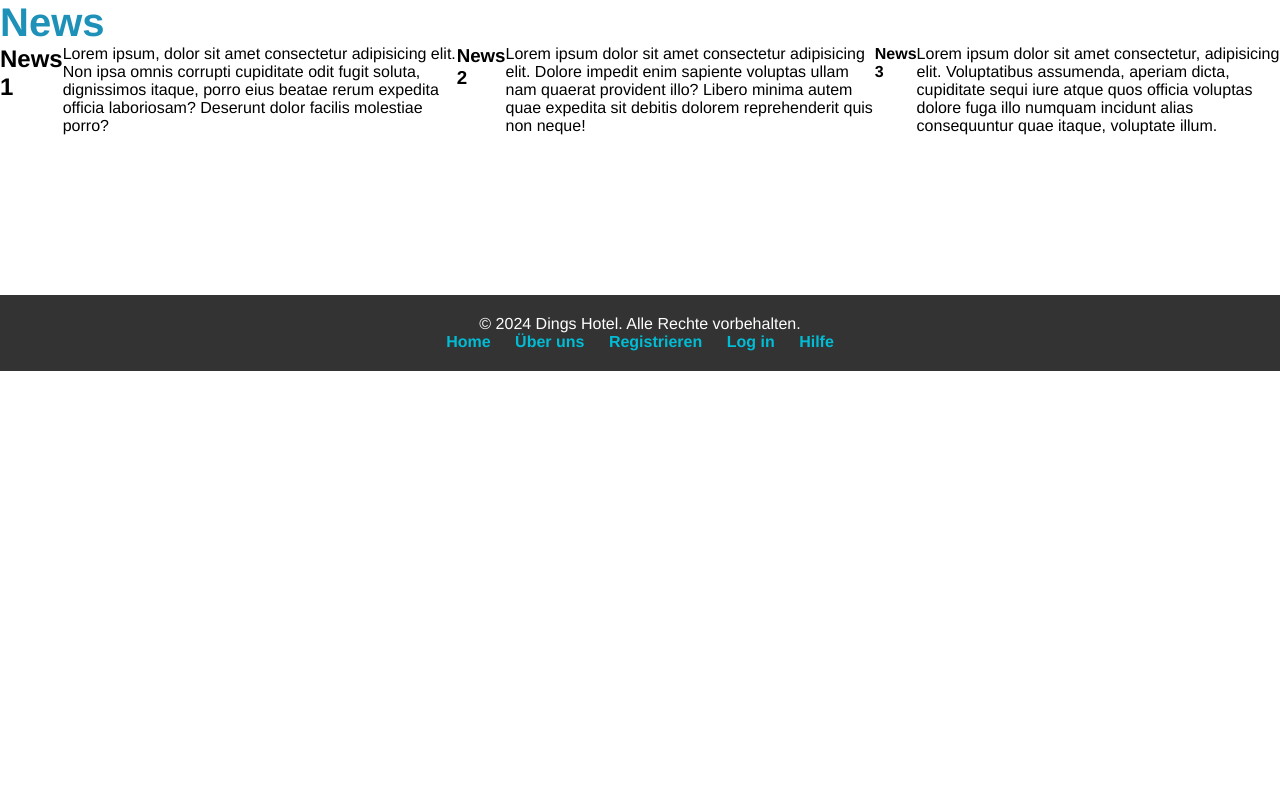
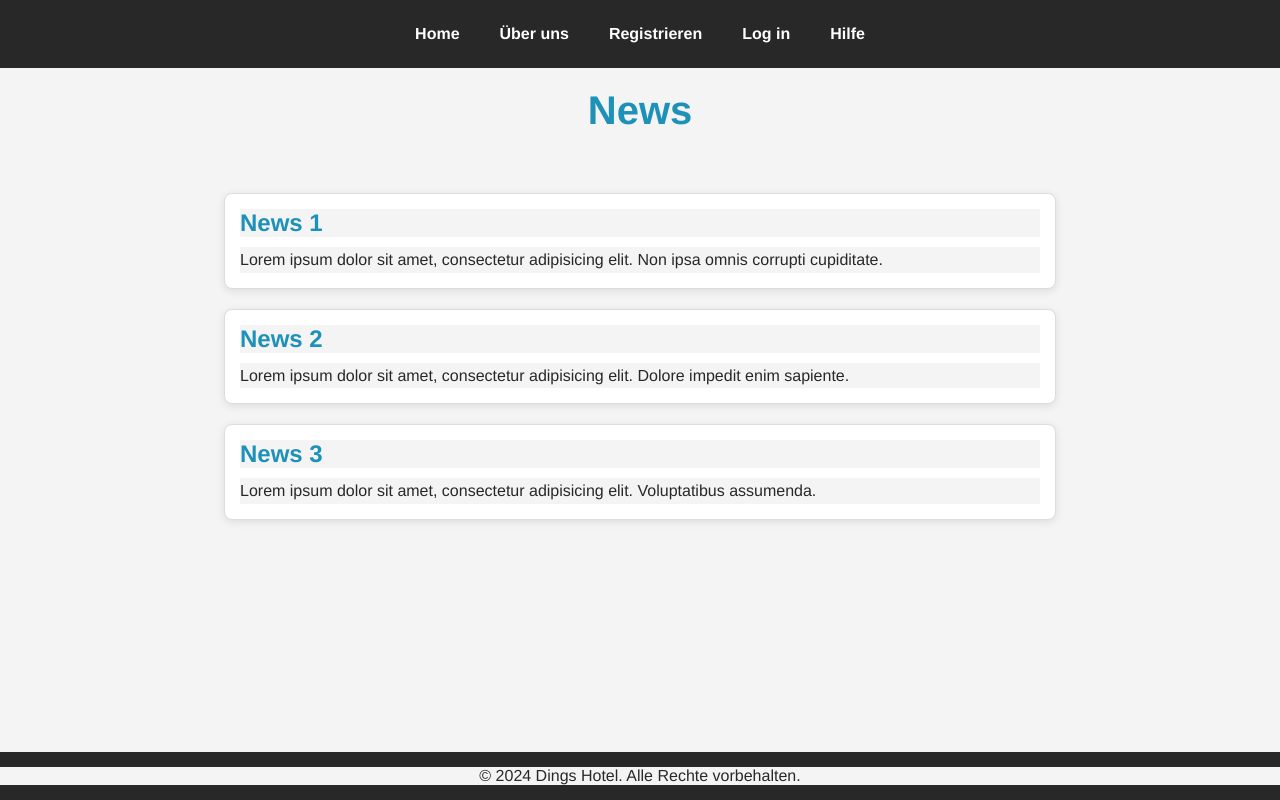
Before and after one commit to m0ritz7/Hotel, a PHP site: page /home.html in a window 1280 px wide. Run offline with PHP 8.4, Linux system fonts and the light colour scheme.

Commit message:
Styling geadded, aber Balken funktioniert nicht

```diff
--- a/home.html
+++ b/home.html
@@ -1,48 +1,41 @@
 <!DOCTYPE html>
-<html>
-
+<html lang="de">
 <head>
     <meta charset="UTF-8">
-    <meta name="viewport">
-    <link rel="stylesheet" href="style.css">
+    <meta name="viewport" content="width=device-width, initial-scale=1.0">
+    <link rel="stylesheet" href="style.css"> <!-- Stelle sicher, dass der Pfad zur CSS-Datei korrekt ist -->
     <title>News</title>
 </head>
-
 <body>
+    <div class="wrapper">
         <nav>
-
+            <a href="#">Home</a>
+            <a href="#">Über uns</a>
+            <a href="#">Registrieren</a>
+            <a href="#">Log in</a>
+            <a href="#">Hilfe</a>
         </nav>
 
-    <main>
         <h1>News</h1>
 
-        <div class="news-container">
+        <div class="content">
             <div class="news-container">
                 <h2>News 1</h2>
-                <p>Lorem ipsum, dolor sit amet consectetur adipisicing elit. Non ipsa omnis corrupti cupiditate odit
-                    fugit soluta, dignissimos itaque, porro eius beatae rerum expedita officia laboriosam? Deserunt
-                    dolor facilis molestiae porro?</p>
+                <p>Lorem ipsum dolor sit amet, consectetur adipisicing elit. Non ipsa omnis corrupti cupiditate.</p>
+            </div>
             <div class="news-container">
-                    <h3>News 2</h3>
-                    <p>Lorem ipsum dolor sit amet consectetur adipisicing elit. Dolore impedit enim sapiente voluptas
-                        ullam nam quaerat provident illo? Libero minima autem quae expedita sit debitis dolorem
-                        reprehenderit quis non neque!</p>
+                <h2>News 2</h2>
+                <p>Lorem ipsum dolor sit amet, consectetur adipisicing elit. Dolore impedit enim sapiente.</p>
+            </div>
             <div class="news-container">
-                        <h4>News 3</h4>
-                        <p>Lorem ipsum dolor sit amet consectetur, adipisicing elit. Voluptatibus assumenda, aperiam
-                            dicta, cupiditate sequi iure atque quos officia voluptas dolore fuga illo numquam incidunt
-                            alias consequuntur quae itaque, voluptate illum.</p>
-
-    </main>
+                <h2>News 3</h2>
+                <p>Lorem ipsum dolor sit amet, consectetur adipisicing elit. Voluptatibus assumenda.</p>
+            </div>
+        </div>
 
         <footer>
             <p>&copy; 2024 Dings Hotel. Alle Rechte vorbehalten.</p>
-        <a href="home.html">Home</a>
-        <a href="legalnotice.html">Über uns</a>
-        <a href="register.html">Registrieren</a>
-        <a href="login.html">Log in</a>
-        <a href="hilfe.html">Hilfe</a>
         </footer>
+    </div>
 </body>
-
 </html>
--- a/style.css
+++ b/style.css
@@ -1,36 +1,73 @@
+/* Grundstil für die gesamte Seite */
 *,
 html,
 body {
     margin: 0;
     padding: 0;
     font-family: Helvetica, sans-serif;
+    background-color: #f4f4f4; /* Leichter Hintergrund für ein modernes Design */
 }
 
-h1 {
-    color: rgb(29, 145, 184);
-    font-size: 40px;
+/* Stil für die Menüleiste (Navigation) */
+nav {
+    background-color: #282828; /* Schwarzer Menübalken */
+    padding: 15px 0; /* Nur oben und unten Padding */
+    display: flex;
+    justify-content: center; /* Links zentrieren */
+    position: sticky; /* Bleibt beim Scrollen am oberen Rand */
+    top: 0; /* Befestigung am oberen Bildschirmrand */
+    z-index: 1000; /* Überlagerung über anderen Elementen */
 }
 
-form {}
-
-img {
-    max-width: 100%;
+nav a {
+    color: #ffffff; /* Blaue Schriftfarbe für Links im Menü */
+    background-color: #282828;
+    text-decoration: none;
+    font-weight: bold;
+    padding: 10px 20px; /* Innenabstand für mehr Klickenbarkeit */
+    transition: background-color 0.3s; /* Sanfter Übergang für den Hover-Effekt */
 }
 
-#introduction {
-    font-size: 2;
+nav a:hover {
+    background-color: #ff5a00; /* Etwas hellerer Hintergrund beim Hover über den Links */
+    color: #282828; /* Weiße Schrift beim Hover */
+    border-radius: 5px; /* Runde Ecken für ein modernes Aussehen */
 }
 
-.color {
-    color: rgb(134, 43, 226);
+/* Hauptüberschrift */
+h1 {
+    color: rgb(29, 145, 184); /* Blaue Hauptüberschrift */
+    font-size: 40px;
+    text-align: center;
+    margin: 20px 0;
 }
 
+/* Container für den News-Bereich */
 .news-container {
-    display: flex;
-    justify-content: space-evenly;
-    height: 250px;
+    background-color: #fff;
+    border: 1px solid #ddd;
+    box-shadow: 0 2px 8px rgba(0, 0, 0, 0.1);
+    margin: 20px auto;
+    padding: 15px;
+    width: 80%;
+    max-width: 800px;
+    border-radius: 8px; /* Runde Ecken für ein modernes Aussehen */
 }
 
+/* Nachrichtencontainer-Ausrichtung */
+.news-container h2,
+.news-container h3,
+.news-container h4 {
+    color: rgb(29, 145, 184); /* Blaue Farbe für die Nachrichtentitel */
+    margin-bottom: 10px;
+}
+
+.news-container p {
+    color: #282828;
+    line-height: 1.6; /* Mehr Zeilenabstand für bessere Lesbarkeit */
+}
+
+/* Wrapper für den Hauptinhalt */
 .wrapper {
     display: flex;
     flex-direction: column;
@@ -40,23 +77,16 @@ img {
 .content {
     flex: 1;
     padding: 20px;
-    background-color: #f4f4f4;
+    background-color: transparent;
+    margin: 0;
 }
 
+/* Stil für den Footer */
 footer {
-    background-color: #333;
-    color: #fff;
-    padding: 20px 0;
+    background-color: #282828; /* Schwarzer Hintergrund für den Footer */
+    color: #282828;
+    padding: 15px 0;
     text-align: center;
+    width: 100%;
+    margin: 0;
 }
-
-footer a {
-    color: #00bcd4;
-    text-decoration: none;
-    margin: 0 10px;
-    font-weight: bold;
-}
-
-footer a:hover {
-    text-decoration: underline;
-}
```
Lines whose indentation alone changed are shown as unchanged.
